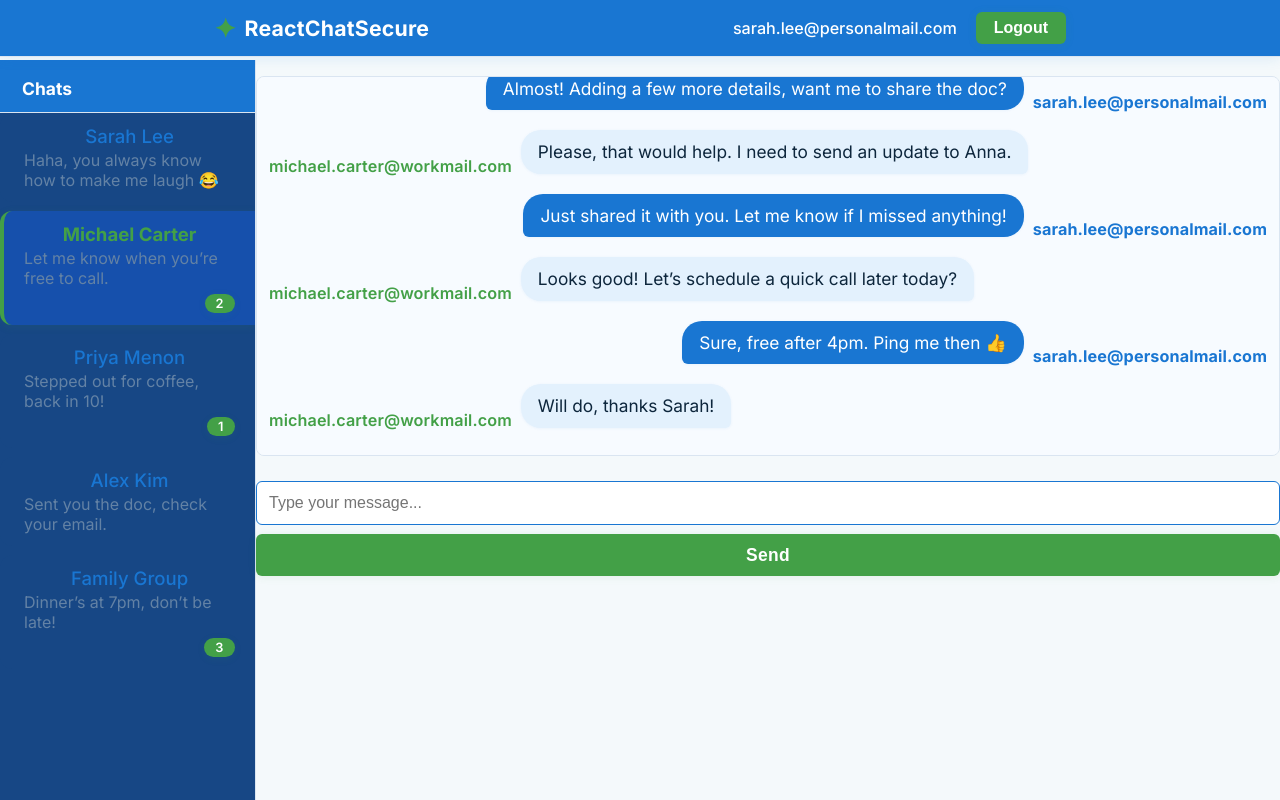
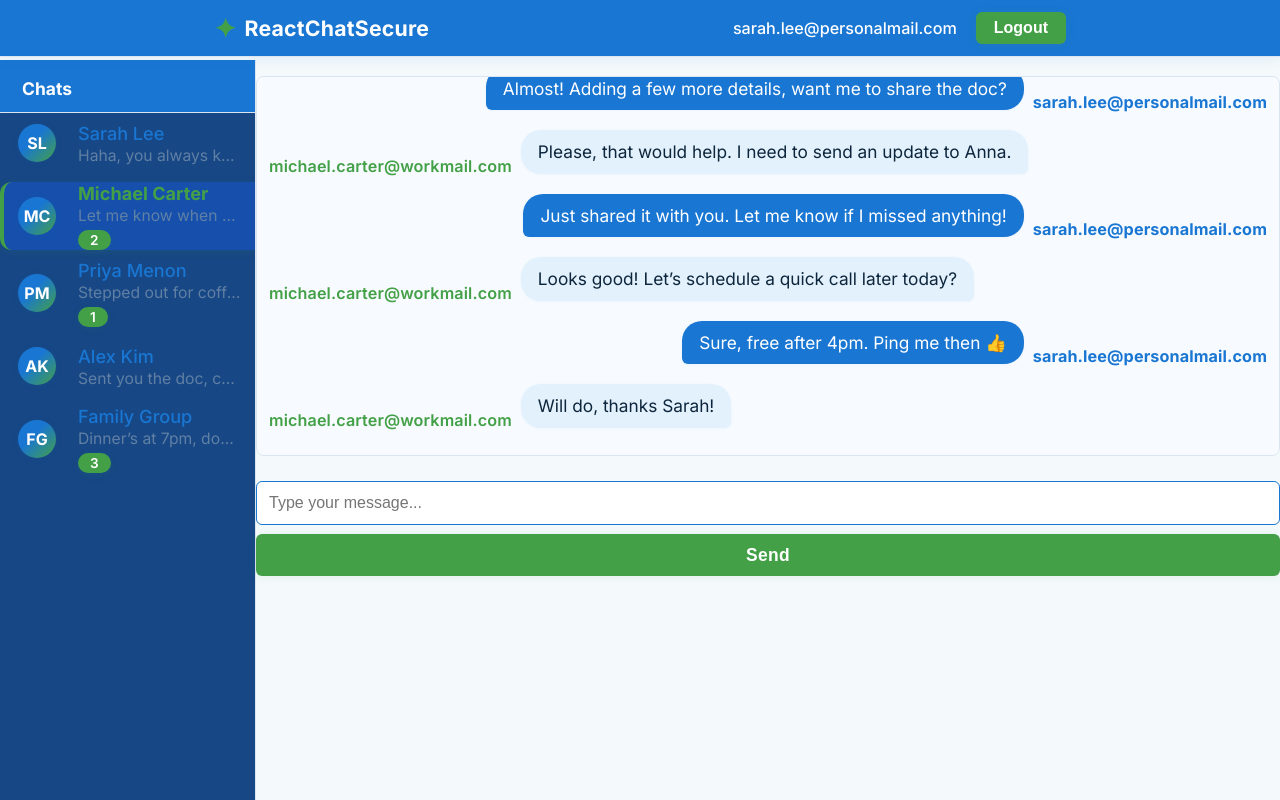
Before and after one commit to Workflow-Manager-admin/reactchatsecure-102972-9d9b82f5, a React (Create React App) app in the folder reactchatsecure/: page / in a window 1280 px wide. Built offline with nearby package versions, Linux system fonts and the light colour scheme; the HTML template or start-up script is replaced by a standard one.

Commit message:
Auto-commit: Changes as of 2025-05-29T11:15:53.111132+00:00

```diff
--- a/reactchatsecure/src/components/Sidebar.js
+++ b/reactchatsecure/src/components/Sidebar.js
@@ -39,38 +39,44 @@ export default function Sidebar({ chats }) {
           background: "var(--sidebar-bg)",
         }}
       >
-        {chats.map((chat) => (
+        {chats.map((chat) => {
+          // Avatar initials logic
+          const initials =
+            chat.name
+              ?.split(' ')
+              .map(p => (p && p[0]) ? p[0].toUpperCase() : '')
+              .slice(0, 2)
+              .join('') || 'U';
+          return (
             <div
               key={chat.id}
               className={`sidebar-chat-row${chat.active ? " active" : ""}`}
               style={{
-              display: "flex",
-              flexDirection: "column",
-              gap: 1,
-              padding: "12px 20px",
                 background: chat.active
                   ? "var(--sidebar-active)"
                   : "var(--sidebar-bg)",
                 borderLeft: chat.active
                   ? "4px solid var(--accent-green)"
                   : "4px solid transparent",
-              cursor: "pointer",
                 color: chat.active ? "#fff" : "var(--text-secondary)",
                 transition: "background 0.10s, border 0.10s, color 0.13s",
                 boxShadow: chat.active
                   ? "0 2px 10px 0 rgba(67, 160, 71, 0.10)"
                   : undefined,
+                cursor: "pointer",
+                padding: "0px 14px",
               }}
             >
+              <div className="sidebar-avatar">{initials}</div>
+              <div className="sidebar-info">
                 <span
                   style={{
                     fontWeight: chat.active ? 700 : 500,
-                fontSize: "1.16rem",
+                    fontSize: "1.13rem",
                     color: chat.active
                       ? "var(--accent-green)"
                       : "var(--primary-blue)",
-                letterSpacing: 0.01,
-                marginBottom: 2,
+                    letterSpacing: 0.01
                   }}
                 >
                   {chat.name}
@@ -78,33 +84,25 @@ export default function Sidebar({ chats }) {
                 <span
                   style={{
                     color: "var(--text-secondary)",
-                fontSize: "1rem",
-                marginBottom: chat.unread ? 1 : 0,
+                    fontSize: "0.98rem",
+                    opacity: .96,
+                    whiteSpace: "nowrap",
+                    overflow: "hidden",
+                    textOverflow: "ellipsis",
+                    maxWidth: 164,
                   }}
                 >
                   {chat.lastMsg}
                 </span>
                 {chat.unread > 0 && (
-              <span
-                className="sidebar-badge"
-                style={{
-                  background: "var(--accent-green)",
-                  color: "#fff",
-                  fontWeight: 600,
-                  fontSize: "0.8rem",
-                  marginTop: 4,
-                  alignSelf: "flex-end",
-                  padding: "2px 11px",
-                  borderRadius: "1em",
-                  letterSpacing: "0.04em",
-                  boxShadow: "0 2px 8px 0 rgba(67, 160, 71, 0.08)",
-                }}
-              >
+                  <span className="sidebar-badge">
                     {chat.unread}
                   </span>
                 )}
               </div>
-        ))}
+            </div>
+          );
+        })}
       </div>
     </aside>
   );
```
Also changed, not shown: 1 other file (tests, documents, lock files or other folders). Lines whose indentation alone changed are shown as unchanged.
